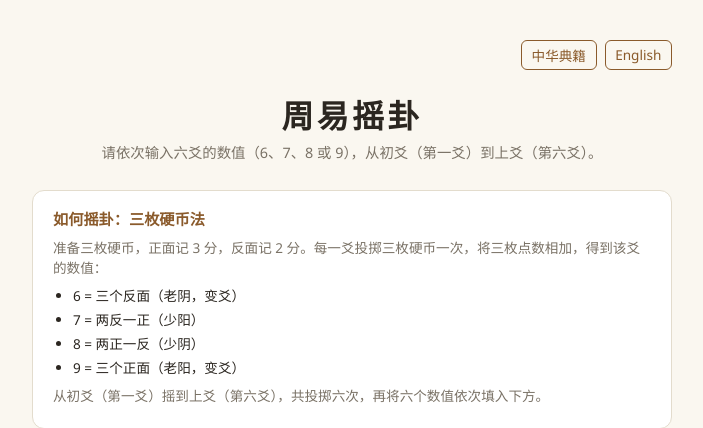
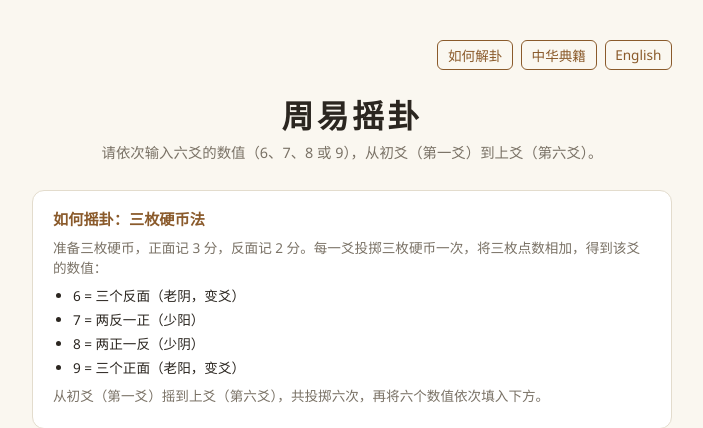
Before and after one commit to abc01013579/zhouyi-divination, a Flask app: page / in a window 1280 px wide. Shown: the top 428 px of the page, without its empty margins (288-991 px from the left). Run offline with Flask 3, Linux system fonts and the light colour scheme.

Commit message:
Add 如何解卦 link alongside the Chinese Classics link
Bilingual link to the new tcm.shuiming.cc journal entry on how to
interpret a divination result, placed next to the existing
中华典籍/Chinese Classics button in the header.

```diff
--- a/app.py
+++ b/app.py
@@ -31,6 +31,7 @@ UI_STRINGS = {
         "lang_switch_label": "English",
         "lang_switch_target": "en",
         "classics_link_label": "中华典籍",
+        "guide_link_label": "如何解卦",
     },
     "en": {
         "html_lang": "en",
@@ -56,6 +57,7 @@ UI_STRINGS = {
         "lang_switch_label": "中文",
         "lang_switch_target": "zh",
         "classics_link_label": "Chinese Classics",
+        "guide_link_label": "How to Read a Hexagram",
     },
 }
 
--- a/templates/index.html
+++ b/templates/index.html
@@ -9,6 +9,7 @@
 <body>
   <main>
     <div class="lang-switch no-print">
+      <a href="https://tcm.shuiming.cc/journal/2026-07-20-如何解卦" target="_blank" rel="noopener">{{ t.guide_link_label }}</a>
       <a href="https://tcm.shuiming.cc" target="_blank" rel="noopener">{{ t.classics_link_label }}</a>
       <a href="?lang={{ t.lang_switch_target }}">{{ t.lang_switch_label }}</a>
     </div>
```
